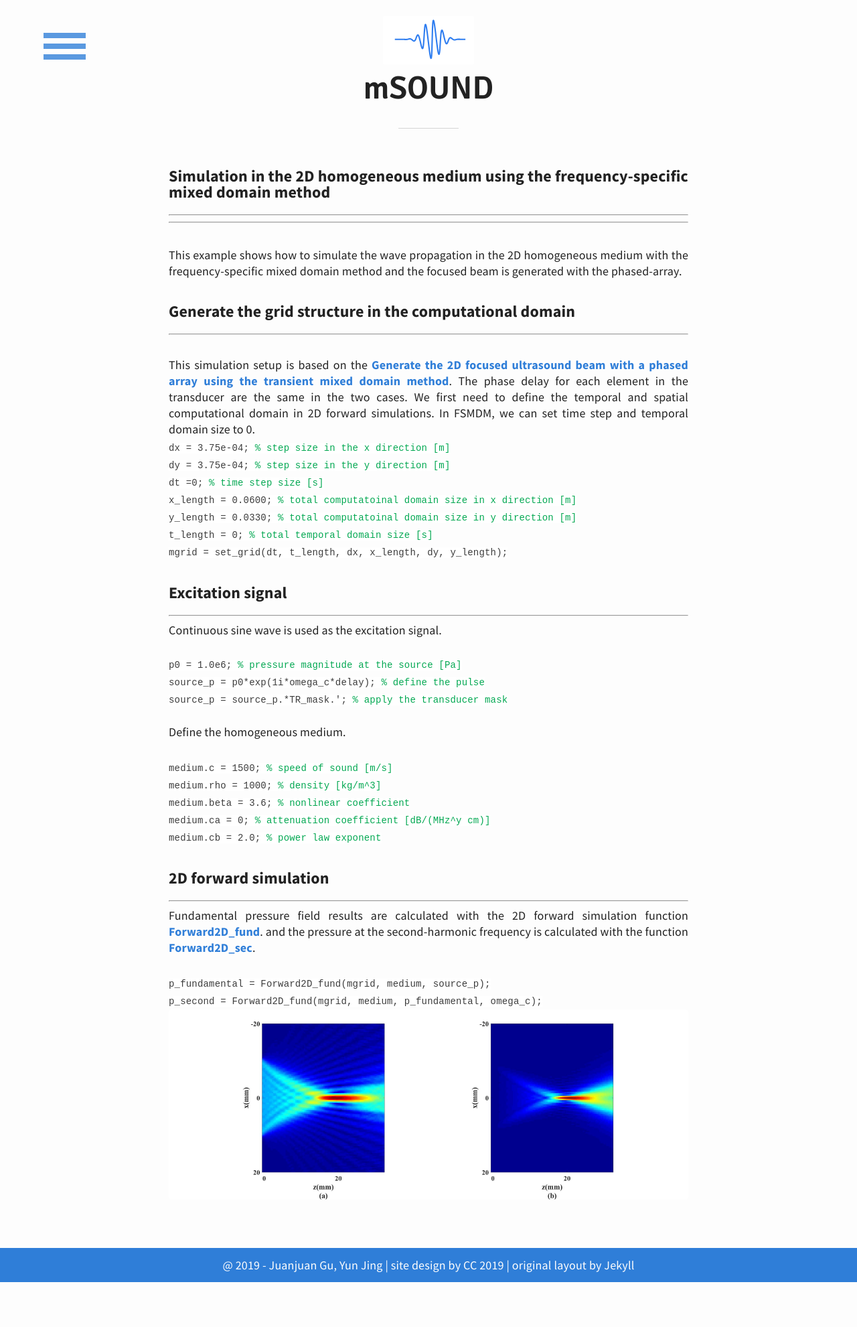
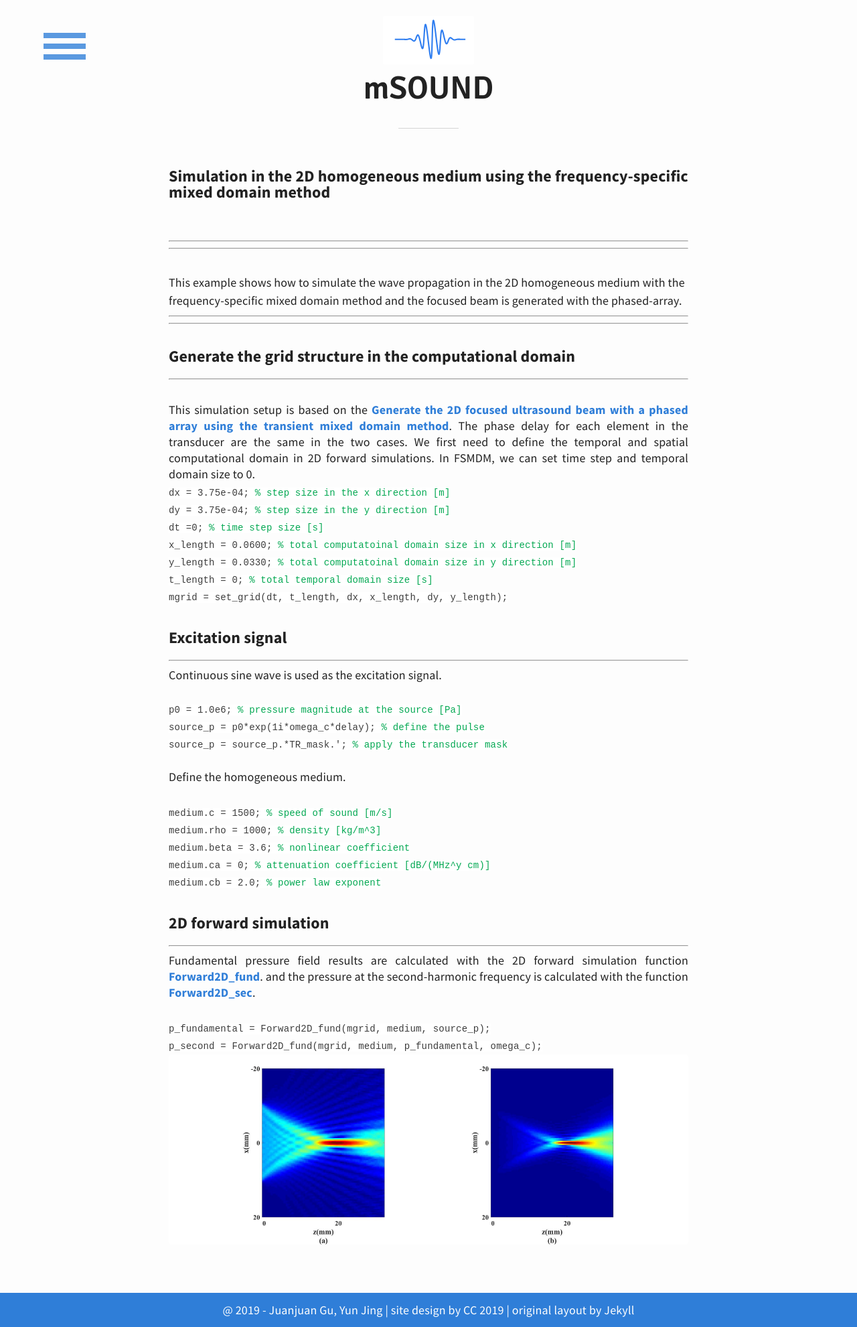
Before and after one commit to m-SOUND/mSOUND, a Jekyll site: the page built from _posts/2019-02-20-FSMDM_2D_homogeneous.html, in a window 1280 px wide. Shown: the whole page at 67% size. Built offline with Jekyll 4.4.1, drawn with Linux system fonts in a browser that asks for light colours; before the commit the page ends 1914 px from its top, so only the background shows below that.

Commit message:
Update 2019-02-20-FSMDM_2D_homogeneous.html

```diff
--- a/_posts/2019-02-20-FSMDM_2D_homogeneous.html
+++ b/_posts/2019-02-20-FSMDM_2D_homogeneous.html
@@ -1,20 +1,24 @@
 ---
 title: Simulation in the 2D homogeneous medium using the frequency-specific mixed domain method
 ---
+<p>
+<br>
 <hr>
 <hr>
 <br>
-<p>
 This example shows how to simulate the wave propagation in the 2D homogeneous medium with the frequency-specific
  mixed domain method and the focused beam is generated with the phased-array.
- </p>
+<hr>
+<hr>
+</p>
 
 
 <!---define the structure grid--->
 <h6>Generate the grid structure in the computational domain</h6>
 <hr>
 <p>
- <br>This simulation setup is based on the
+ <br>
+ This simulation setup is based on the
    <a href="https://m-sound.github.io/mSOUND/generate_2D_focused_ultrasound_beam_with_phased_array">
   Generate the 2D focused ultrasound beam with a phased array using the transient mixed domain method</a>.
   The phase delay for each element in the transducer are the same in the two cases.
```
